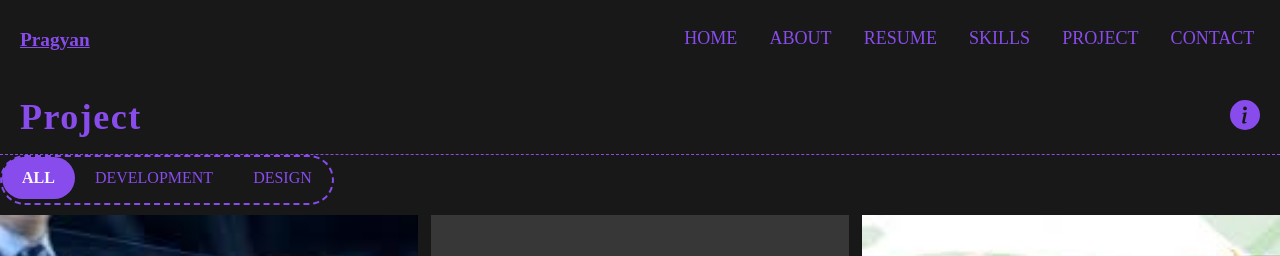
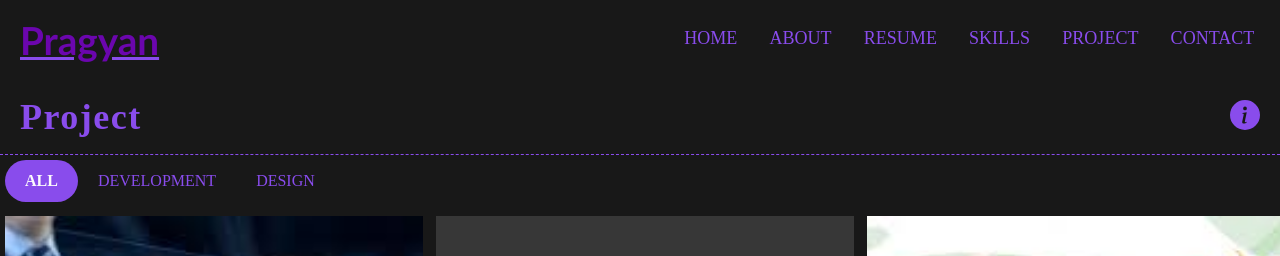
Before and after one commit to ankita-0123/portfolio, a React (Create React App) app: page /project in a window 1280 px wide. Shown: the top 256 px of the page. Built offline with nearby package versions, Linux system fonts and the light colour scheme.

Commit message:
commit id

```diff
--- a/src/components/navbar/Navbar.scss
+++ b/src/components/navbar/Navbar.scss
@@ -19,13 +19,21 @@
     align-items: center;
     width: 100%;
     height: inherit;
-    padding: 0px 20px;
+    padding: 20px 20px;
     flex: 1;
 
     &__logo {
       color: var(---yellow-theme-main-color);
       cursor: pointer;
+
+    h1{
+      font-family: "Your Font", 'Gill Sans', 'Gill Sans MT', Calibri, 'Trebuchet MS', sans-serif;
+        font-size: 3rem;
+        font-weight: bold;
+        color: #6b06ae;
+
     }
+  }
 
     &__menu {
       display: flex;
--- a/src/pages/about/About.scss
+++ b/src/pages/about/About.scss
@@ -110,7 +110,7 @@
       }
 
       &__servicesWrapper {
-        margin: 1px 0px;
+        margin: 10px 0px;
 
         &__innerContent {
           width: 300px;
--- a/src/pages/home/Home.js
+++ b/src/pages/home/Home.js
@@ -23,14 +23,14 @@ const Home = () => {
     <section className="home">
       <div className="home__text-wrapper">
         <h1>
-          Hii, I'm Pragyan Paramita Patra
+          Hii, I'm PragyanParamita
           <br />
           Frontend Developer
         </h1>
       </div>
       <Animate
         play
-        duration={1.5}
+        duration={0.5}
         delay={2}
         start={{
           transform: "translateY(500px)",
--- a/src/pages/home/Home.scss
+++ b/src/pages/home/Home.scss
@@ -5,6 +5,7 @@
   justify-content: center;
   align-content: center;
   flex-direction: column;
+  padding: 10px;
 
   &__text-wrapper {
     display: flex;
--- a/src/pages/project/Project.scss
+++ b/src/pages/project/Project.scss
@@ -1,6 +1,6 @@
 .portfolio {
     &__content {
-      padding: 10px, 10px;
+      padding:5px;
       width: 100%;
 
 
@@ -8,7 +8,7 @@
         display: inline-block;
         margin: 0 auto;
         border-radius: 25px;
-        border: 2px dashed var(---yellow-theme-main-color);
+        border: px dashed var(---yellow-theme-main-color);
 
         li {
           font-size: 16px;
```
